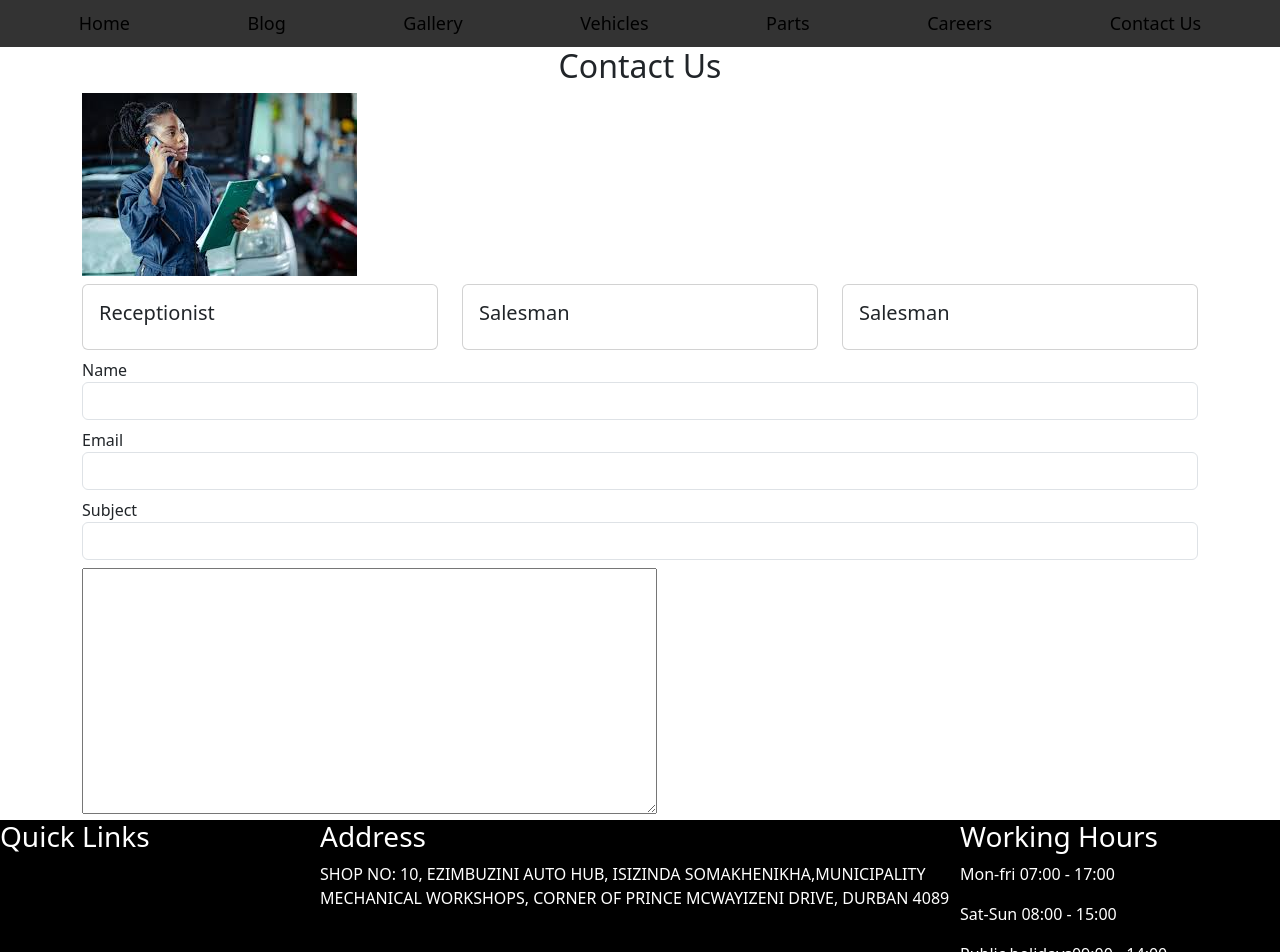
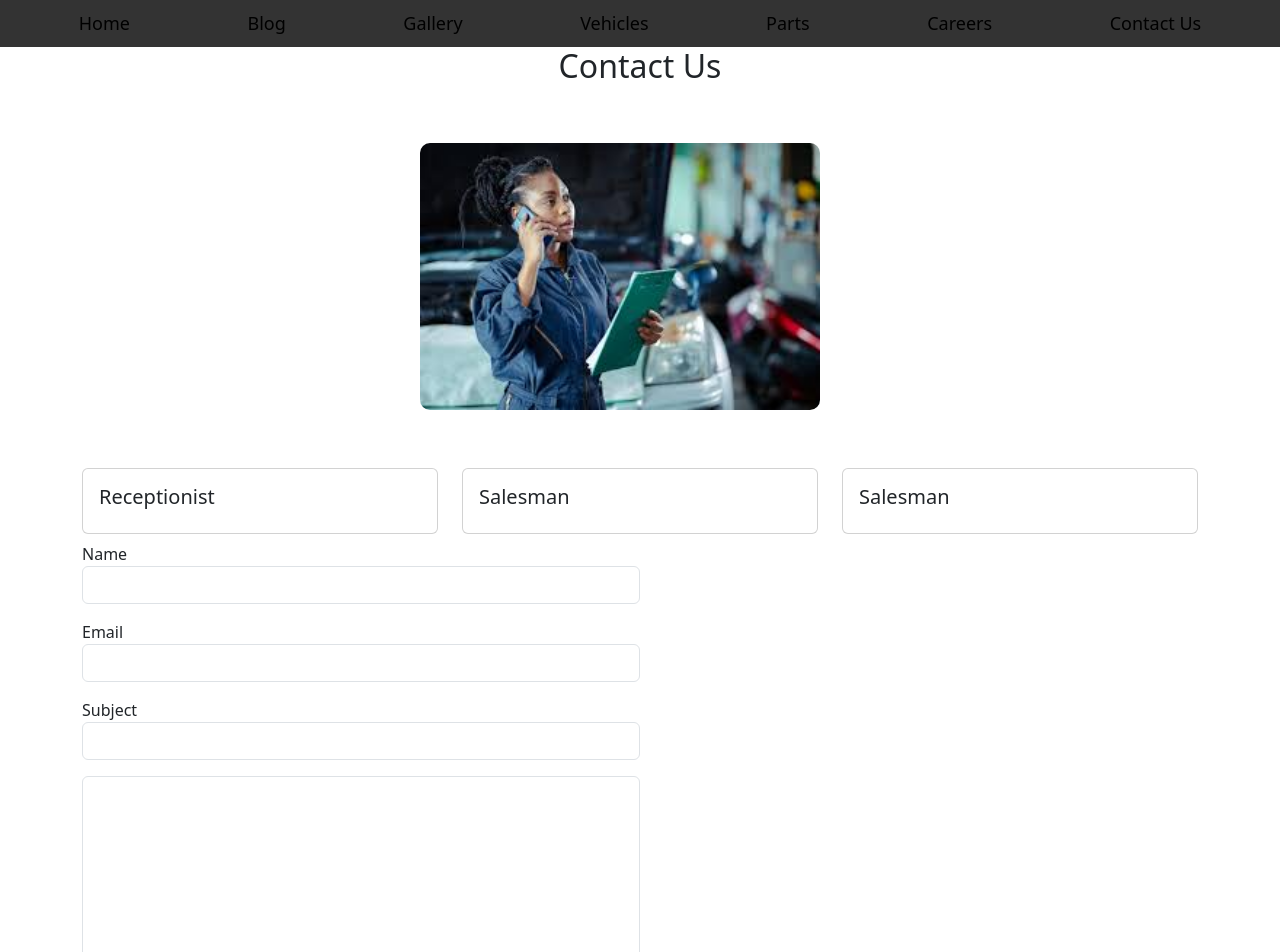
Before and after one commit to Luvuyotafeni/Garage-Front-end, a React (Create React App) app: page /contact in a window 1280 px wide. Shown: the top 952 px of the page. Built offline with nearby package versions, Linux system fonts and the light colour scheme.

Commit message:
added the submit button, edited the image, decreased the size of input fields

```diff
--- a/src/Components/Contact/Contact.css
+++ b/src/Components/Contact/Contact.css
@@ -1,5 +1,12 @@
-.contact_img img{
+.contact_img {
+    display: flex;
     justify-content: center;
-    justify-items: center;
+    align-items: center;
+    margin:50px;
+}
 
+.contact_img img {
+    width: 400px;
+    height: auto;
+    border-radius:10px;
 }
--- a/src/Components/Contact/Contact.jsx
+++ b/src/Components/Contact/Contact.jsx
@@ -38,20 +38,29 @@ const Contact = () => {
       <div className='container'>
         <form>
           <div className=' form-row mt-2 mb-2'>
+            <div className='col-md-6 mb-3'>
               <label>Name</label>
               <input className='form-control'></input>
             </div>
-          <div className='form-group mb-2 mt-2'>
+          </div>
+          <div className='form-row mb-2 mt-2'>
+            <div className='col-md-6 mb-3'>
               <label>Email</label>
               <input className='form-control'></input>
             </div>
-          <div className='form-group mb-2 mt-2'>
+          </div>
+          <div className='form-row mb-2 mt-2'>
+            <div className='col-md-6 mb-3'>
               <label>Subject</label>
               <input className='form-control'></input>
             </div>
+          </div>
           <div>
-            <textarea rows={10} cols={60}></textarea>
+            <div className='col-md-6 mb-3'>
+            <textarea rows={10} cols={30} className='form-control'></textarea>
             </div>
+          </div>
+          <button type='submit' className='btn btn-primary mt-3'>Submit</button>
         </form>
       </div>
     </div>
```
Lines whose indentation alone changed are shown as unchanged.
